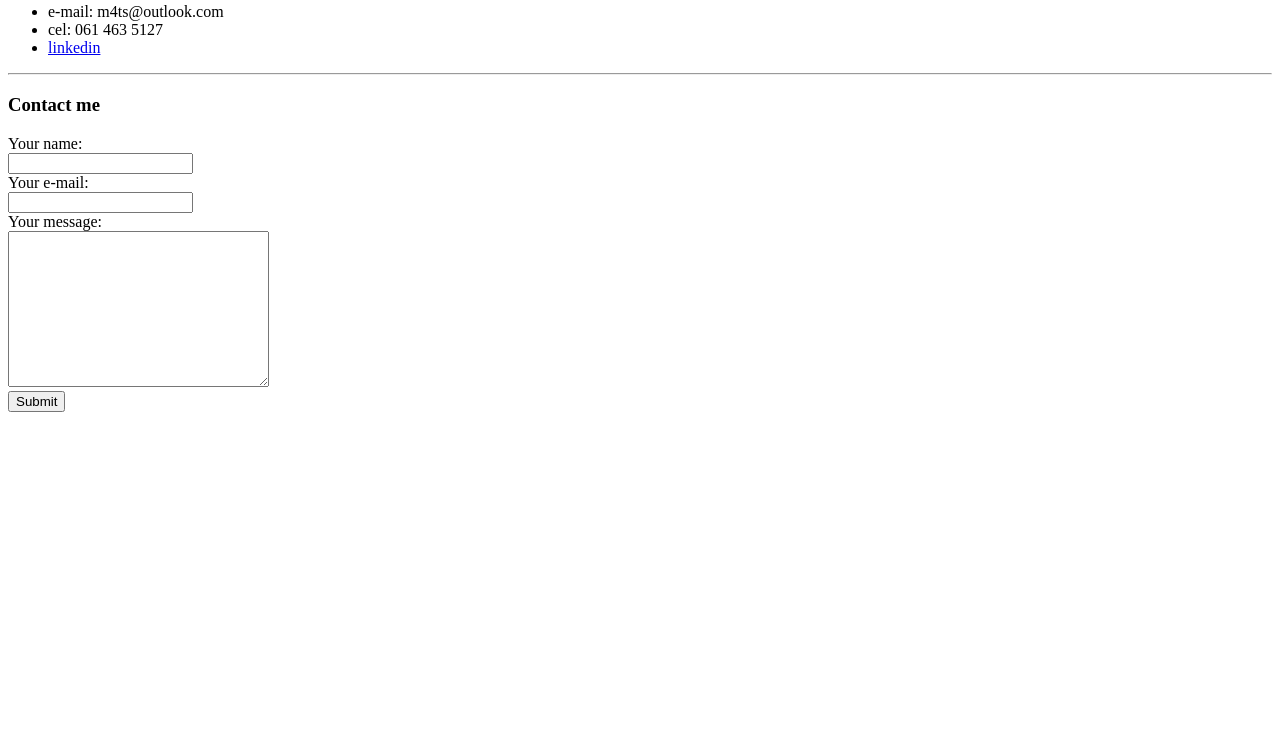
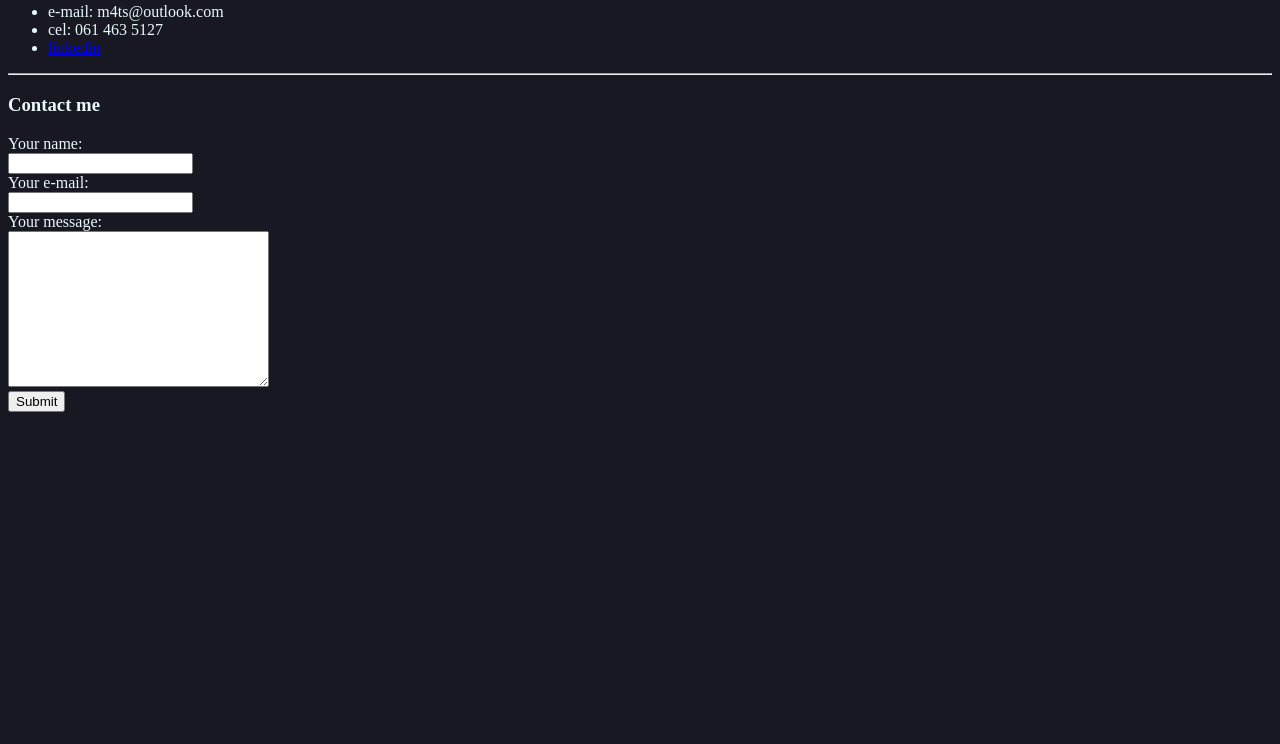
Before and after one commit to m4tsberglund/cv, a plain HTML site: page ContactDetails.html in a window 1280 px wide. Shown: the part 56-800 px from the top of the page. Drawn offline with Linux system fonts and the light colour scheme.

Commit message:
Add files via upload

```diff
--- a/ContactDetails.html
+++ b/ContactDetails.html
@@ -3,7 +3,7 @@
     <meta charset="UTF-8">
     <title>Contact Details</title>
 </head>
-<body>
+<body style="background-color: #181823; color: #E9F8F9;">
     <h3>Contact details</h3>
     <ul>
       <li>e-mail: m4ts@outlook.com</li>
```
